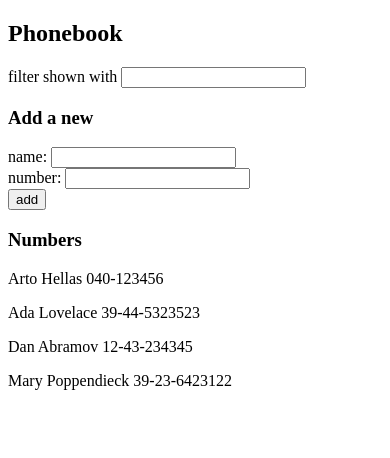
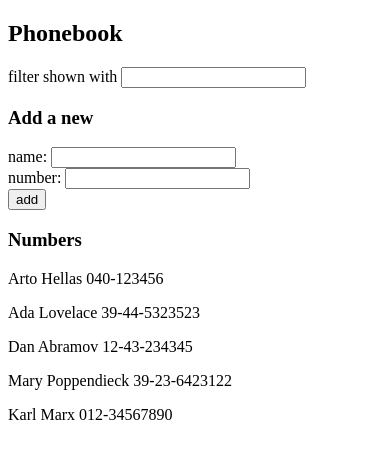
Before and after one commit to alekseyvlivanov/fullstackopen, a React (Create React App) app in the folder part2/phonebook/: page / in a window 390 px wide. Shown: the top 458 px of the page. Built offline with nearby package versions, Linux system fonts and the light colour scheme; data requests are answered from the project's data file.

Commit message:
feat: add task 2.16: Phonebook step8 solution

```diff
--- a/part2/phonebook/db.json
+++ b/part2/phonebook/db.json
@@ -19,6 +19,11 @@
       "name": "Mary Poppendieck",
       "number": "39-23-6423122",
       "id": 4
+    },
+    {
+      "name": "Karl Marx",
+      "number": "012-34567890",
+      "id": 5
     }
   ]
 }
--- a/part2/phonebook/src/App.js
+++ b/part2/phonebook/src/App.js
@@ -1,5 +1,6 @@
 import React, { useEffect, useState } from 'react';
-import axios from 'axios';
+
+import personService from './services/persons';
 
 const Filter = ({ handleFilter }) => {
   return (
@@ -61,9 +62,13 @@
       return;
     }
 
-    setPersons([...persons, { name: newName, number: newNumber }]);
-    setNewName('');
-    setNewNumber('');
+    personService
+      .create({ name: newName, number: newNumber })
+      .then((newPerson) => {
+        setPersons([...persons, newPerson]);
+        setNewName('');
+        setNewNumber('');
+      });
   };
 
   const handleName = ({ target: { value } }) => {
@@ -82,9 +87,7 @@
         );
 
   const getPersons = () => {
-    axios
-      .get('http://localhost:3001/persons')
-      .then((response) => setPersons(response.data));
+    personService.getAll().then((allPersons) => setPersons(allPersons));
   };
 
   useEffect(getPersons, []);
--- /dev/null
+++ b/part2/phonebook/src/services/persons.js
@@ -0,0 +1,15 @@
+import axios from 'axios';
+
+const baseUrl = 'http://localhost:3001/persons';
+
+const getAll = () => {
+  const request = axios.get(baseUrl);
+  return request.then((response) => response.data);
+};
+
+const create = (newPerson) => {
+  const request = axios.post(baseUrl, newPerson);
+  return request.then((response) => response.data);
+};
+
+export default { getAll, create };
```
